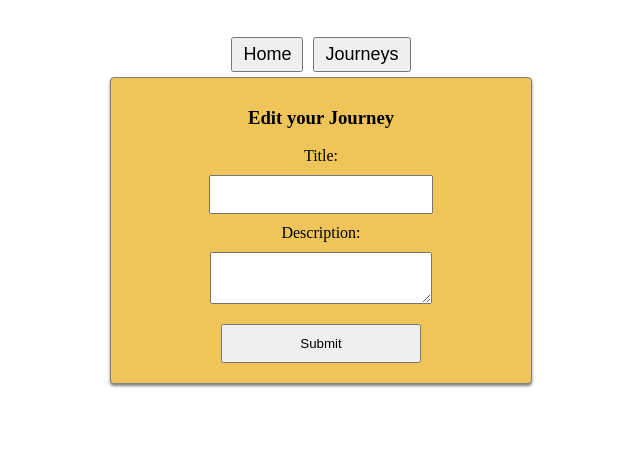
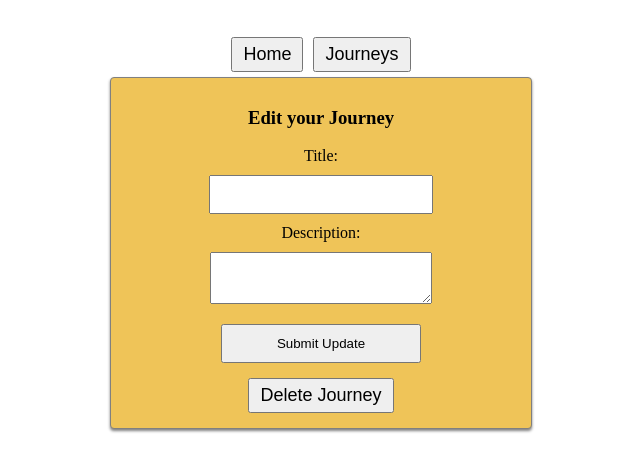
Before and after one commit to DimiGretsistas/ImmigrationRoute-frontend, a React (Vite) app: page /journeys/edit/1 in a window 1280 px wide. Shown: the top 472 px of the page, without its empty margins (319-959 px from the left). Built offline with nearby package versions, Linux system fonts and the light colour scheme; no server answers.

Commit message:
delete-journey

```diff
--- a/src/pages/EditJourneyPage.jsx
+++ b/src/pages/EditJourneyPage.jsx
@@ -35,6 +35,14 @@ function EditJourneyPage(props) {
             });
     };
 
+    const deleteJourney = () => {
+        axios
+            .delete(`${API_URL}/api/journeys/${journeyId}`)
+            .then(() => {
+                navigate("/journeys");
+            })
+            .catch((err) => console.log(err));
+    };
     return (
         <div className="EditJourneyPage">
             <h3>Edit your Journey</h3>
@@ -55,8 +63,11 @@ function EditJourneyPage(props) {
                     onChange={(e) => setDescription(e.target.value)}
                 />
 
-                <input type="submit" value="Submit" />
+                <input type="submit" value="Submit Update" />
             </form>
+
+            <button onClick={deleteJourney}>Delete Journey</button>
+
         </div>
     );
 }
```
